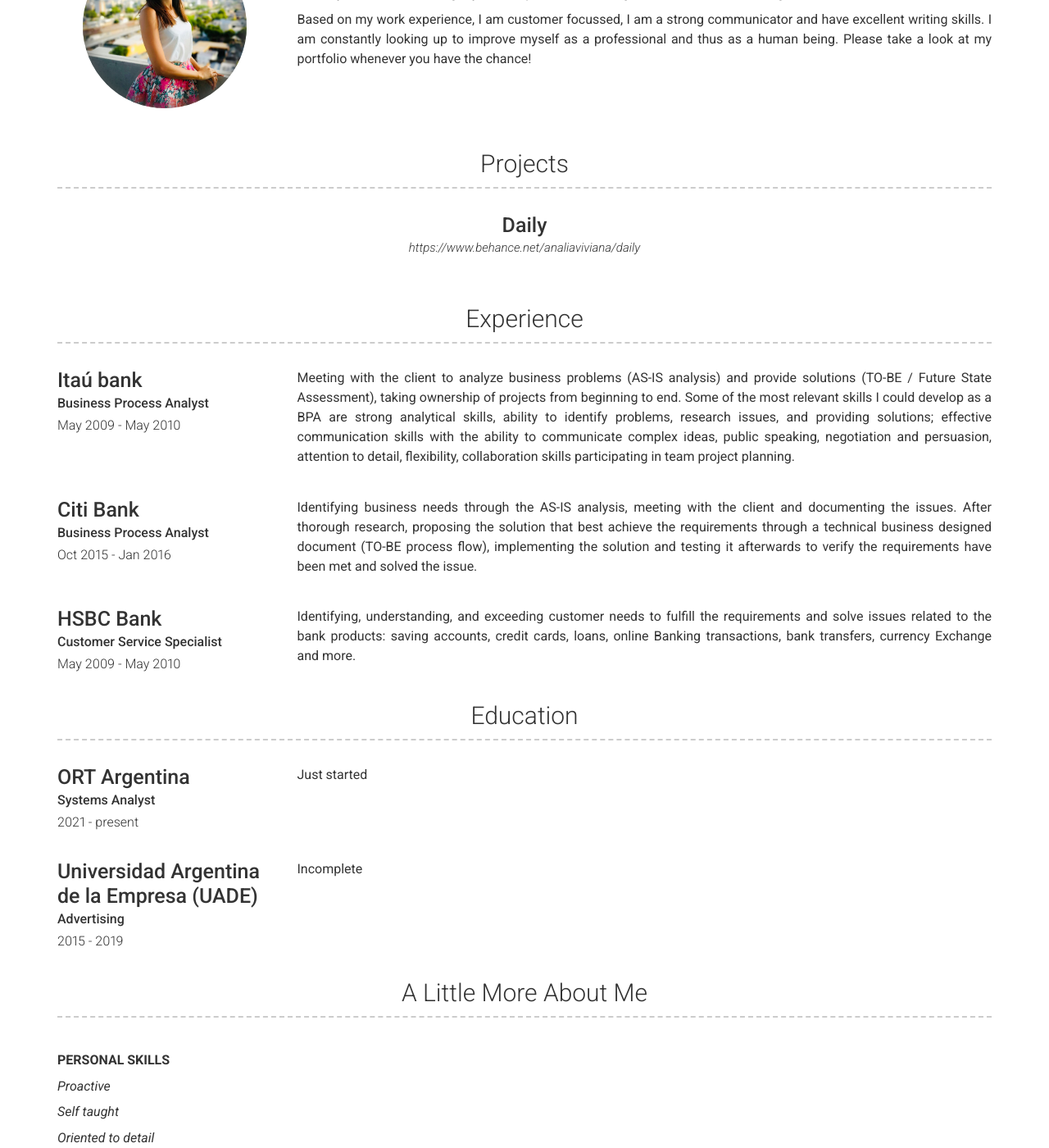
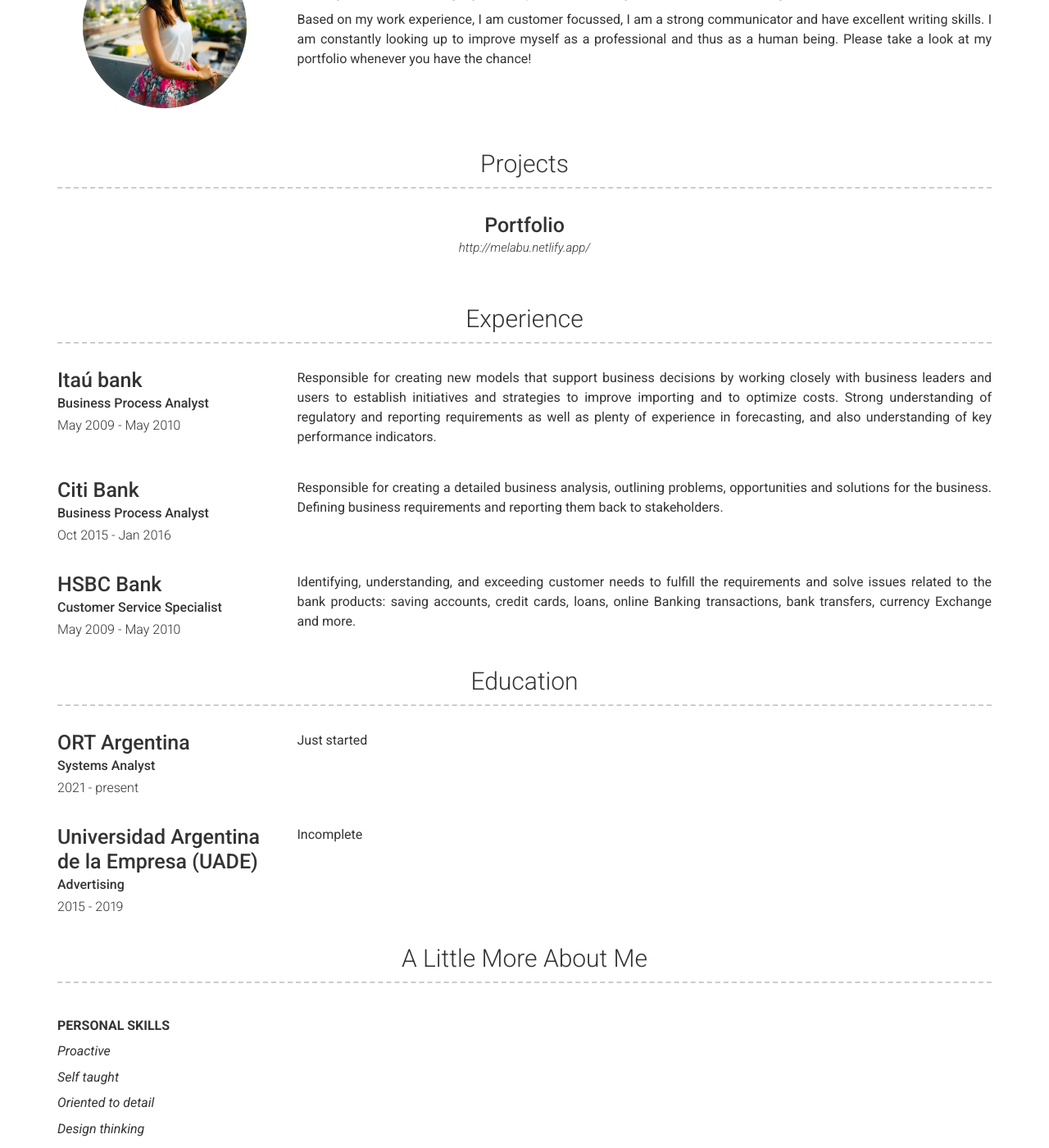
Before and after one commit to melabu/cv, a Jekyll site: the page built from index.md, in a window 1280 px wide and 1400 px high, scrolled down 397 px. Shown: the whole window at 82% size. Built offline with Jekyll 4.4.1, drawn with Linux system fonts in a browser that asks for light colours; nearby versions of some CDN libraries; some of the changed text lies outside the part shown.

Commit message:
update experiece

```diff
--- a/_config.yml
+++ b/_config.yml
@@ -16,7 +16,7 @@
 github_username:  melabu
 stackoverflow_username: "melabu"
 linkedin_username: anal%C3%ADa-drago-83519a14
-behance_username: analiaviviana
+# behance_username: analiaviviana
 # twitter_username: jekyllrb
 # dribbble_username: jekyll
 # facebook_username: jekyll
@@ -77,9 +77,11 @@
 
   *Active listening*
 
-  *Communication*
+  *Oral and written communication skills*
 
-  *Problem-solving*
+  *Analytical thinking and problem-solving*
+
+  *Process modeling*
 
   **SKILLS**
 
--- a/_data/experience.yml
+++ b/_data/experience.yml
@@ -4,15 +4,14 @@
   job_title: Business Process Analyst
   dates: May 2009 - May 2010
   description: |
-    Meeting with the client to analyze business problems (AS-IS analysis) and provide solutions (TO-BE / Future State Assessment), taking ownership of projects from beginning to end. Some of the most relevant skills I could develop as a BPA are strong analytical skills, ability to identify problems, research issues, and providing solutions; effective communication skills with the ability to communicate complex ideas, public speaking, negotiation and persuasion, attention to detail, flexibility, collaboration skills participating in team project planning.
-
+    Responsible for creating new models that support business decisions by working closely with business leaders and users to establish initiatives and strategies to improve importing and to optimize costs. Strong understanding of regulatory and reporting requirements as well as plenty of experience in forecasting, and also understanding of key performance indicators.
 
 - layout: left
   company: Citi Bank
   job_title: Business Process Analyst
   dates: Oct 2015 - Jan 2016
   description: |
-    Identifying business needs through the AS-IS analysis, meeting with the client and documenting the issues. After thorough research, proposing the solution that best achieve the requirements through a technical business designed document (TO-BE process flow), implementing the solution and testing it afterwards to verify the requirements have been met and solved the issue.
+    Responsible for creating a detailed business analysis, outlining problems, opportunities and solutions for the business. Defining business requirements and reporting them back to stakeholders.
 
 
 - layout: left
--- a/_data/projects.yml
+++ b/_data/projects.yml
@@ -1,7 +1,7 @@
 # Project template
 - layout: top-middle
-  name: Daily
-  link: https://www.behance.net/analiaviviana/daily
+  name: Portfolio
+  link: http://melabu.netlify.app/
   quote: >
 
   description: | # this will include new lines to allow paragraphs
```
